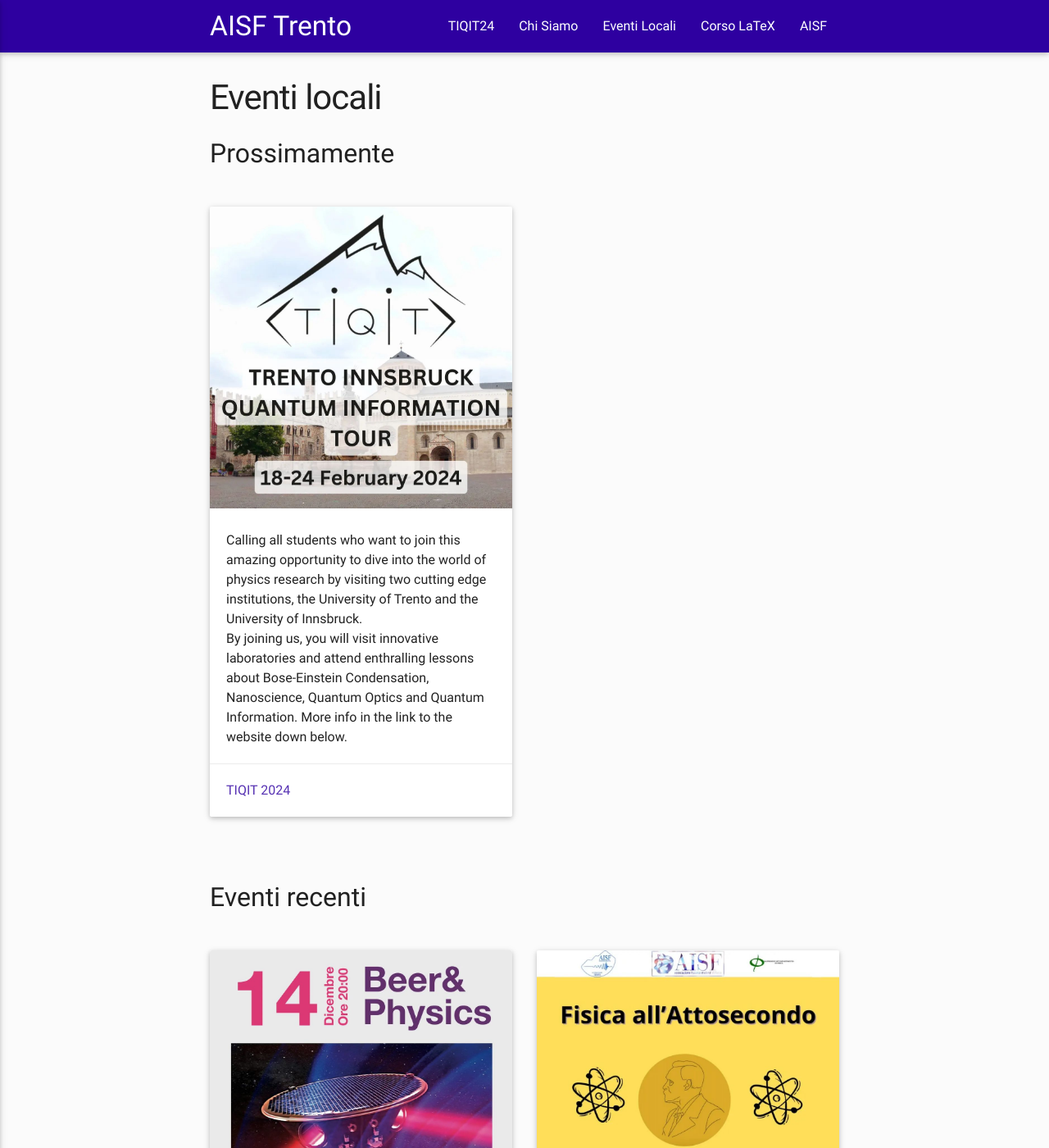
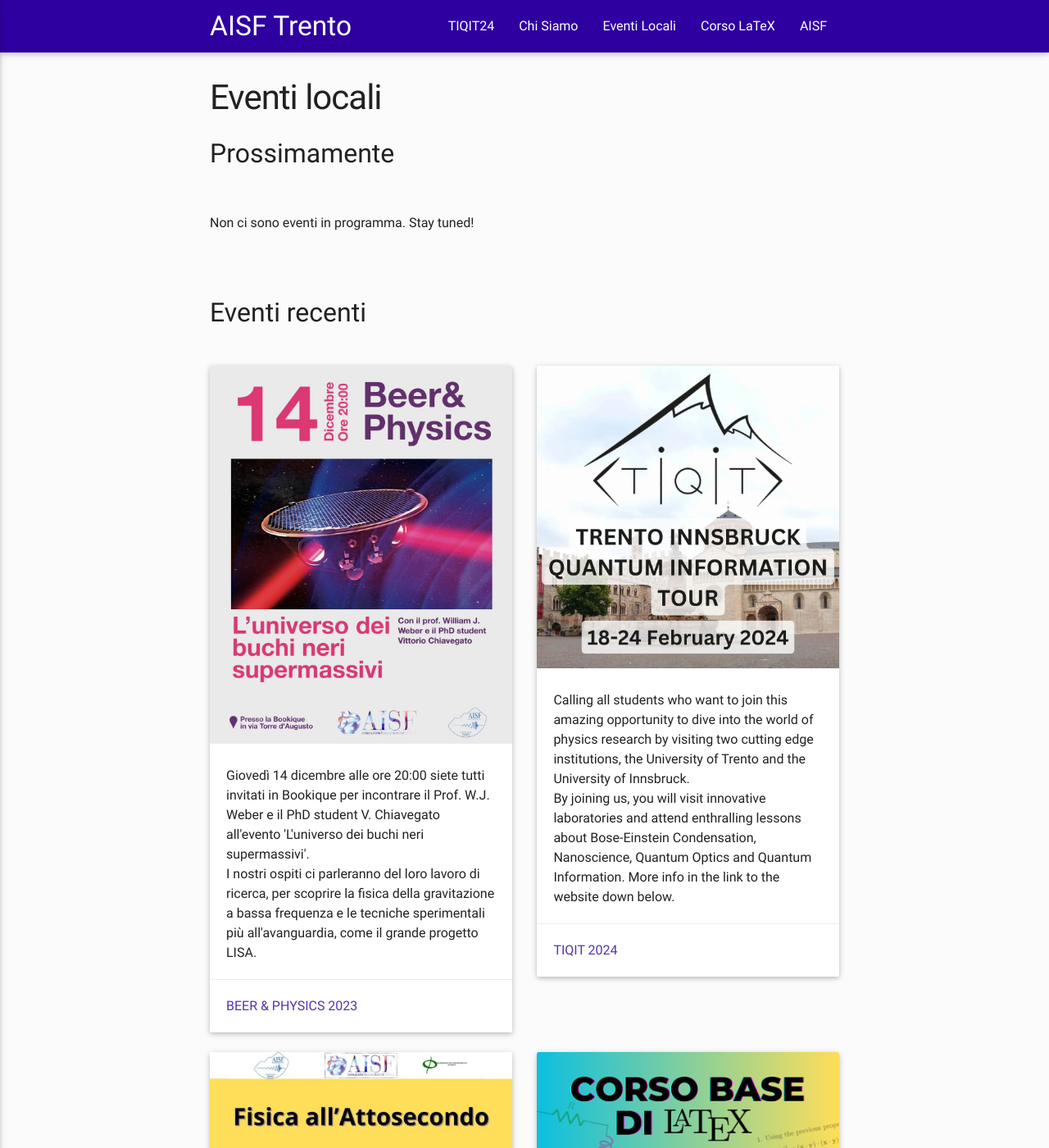
Before and after one commit to ai-sf/trento, a Jekyll site: the page built from eventi.html, in a window 1280 px wide and 1400 px high. Shown: the whole window at 82% size. Built offline with Jekyll 4.4.1, drawn with Linux system fonts in a browser that asks for light colours; nearby versions of some CDN libraries.

Commit message:
update events

```diff
--- a/_data/eventi.yml
+++ b/_data/eventi.yml
@@ -10,7 +10,7 @@
       text: "Calling all students who want to join this amazing opportunity to dive into the world of physics research by visiting two cutting edge institutions, the University of Trento and the University of Innsbruck. <br>By joining us, you will visit innovative laboratories and attend enthralling lessons about Bose-Einstein Condensation, Nanoscience, Quantum Optics and Quantum Information. More info in the link to the website down below."
       linktxt: TIQIT 2024
       link: https://ai-sf.it/tiqit24/
-      todo: "y"
+      todo: "n"
     - image: nobel23.jpeg
       title:
       text: "Mercoledì 6 dicembre alle 17:30 vi aspettiamo in Aula A105 (Povo) con il Prof. Ferrari e il Prof. Zanatta che ci spiegheranno i segreti della Fisica dell'Attosecondo, che ha fatto guadagnare il Nobel di quest'anno a P. Agostini, F. Krausz e A. L'Huillier."
```
